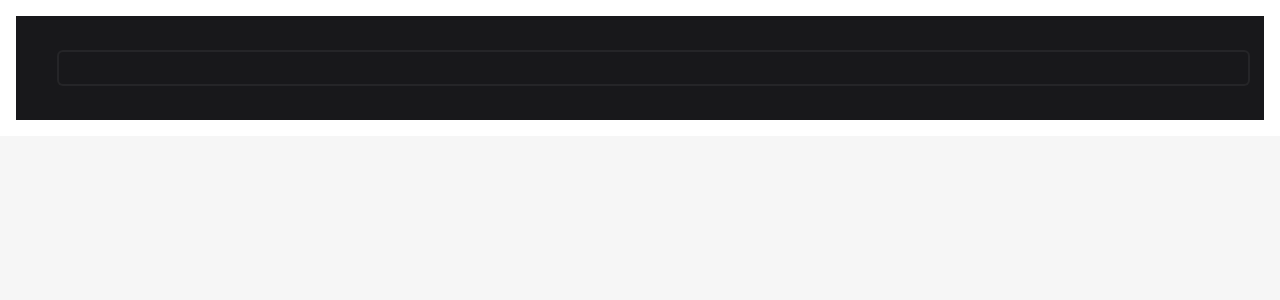
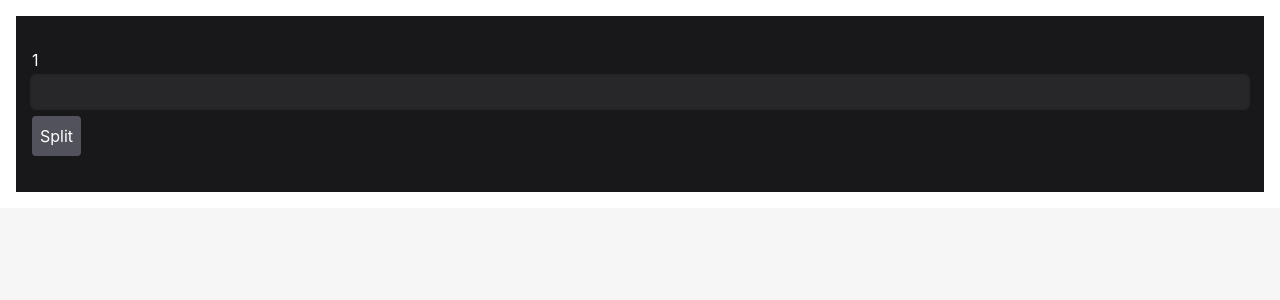
Before and after one commit to git-gustavolage/noteboxd, a React (Vite) app: page / in a window 1280 px wide. Both pictures are taken after a click on the element 640 px from the left and 48 px from the top of the page. Shown: the top 300 px of the page. Built offline with nearby package versions, Linux system fonts and the light colour scheme.

Commit message:
Refactor: text editor functions and text node paramters and workflow

```diff
--- a/src/App.tsx
+++ b/src/App.tsx
@@ -1,5 +1,6 @@
 import React from "react";
-import TextEditor from "./components/TextEditor";
+import { TextEditor } from "./components/TextNode";
+// import TextEditor from "./components/TextEditor";
 
 const App: React.FC = () => {
 
--- a/src/components/TextEditor.tsx
+++ b/src/components/TextEditor.tsx
@@ -85,9 +85,6 @@ const TextEditor: React.FC = () => {
     if (!current) return;
 
     const text = current.text;
-    //currentRange represneta o inedx do cursor dentro do texto
-
-    //funcao que divide o texto em 2 partes a partir de um index
     const splitText = (text: string, index: number) => {
       return [text.slice(0, index), text.slice(index)];
     }
@@ -139,6 +136,13 @@ const TextEditor: React.FC = () => {
           focus={node.id === focusedId}
         />
       ))}
+      <div>
+        {nodes.map((node) => (
+          <p>
+            {node.id} - {node.text}
+          </p>
+        ))}
+      </div>
     </div>
   );
 };
--- a/src/components/TextNode.tsx
+++ b/src/components/TextNode.tsx
@@ -1,95 +1,246 @@
 import { useEffect, useRef, useState } from "react";
 import TextNodeData from "../types/TextNodeData";
-import NodeToolMenu from "./NodeToolMenu";
 
-interface TextNodeProps {
-  node: TextNodeData;
-  onChange: (id: string, text: string) => void;
-  onEnterAtEnd: (id: string) => void;
-  onBackspaceAtStart: (id: string) => void;
-  onSplit: (id: string, currentRange: number) => void;
-  focus?: boolean;
-}
+//funcoes para manipulaão dos elementos:
+//split => separa o lado esquerdo do cursor do direito e cria um novo elemento a baixo, contendo o texto a direita.
+//merge => une dois elementos , em 2 cenários diferentes:
+//1- com a tecla delete, com o cursor no final do elemento atual, o texto do elemento seguinte vai para o elemento atual, e o elemento seguinte vai ser removido
+//2- com a tecla backspace, com o cursor no inicio do elemento atual, o texto do elemento atual vai para o elemento anterior, e o elemento atual vai ser removido
 
-const TextNode: React.FC<TextNodeProps> = ({ node, onChange, onEnterAtEnd, onBackspaceAtStart, onSplit, focus = false }) => {
-  const divRef = useRef<HTMLDivElement>(null);
-  const [active, setActive] = useState(false);
 
-  useEffect(() => {
-    if (divRef.current && divRef.current.innerText !== node.text) {
-      divRef.current.innerText = node.text;
+//divisão do código:
+//elementos:
+
+//TextEditor: contém todos os elementos, e também contém as funcoes de manipulacao dos elementos, além de manter a referência do elemento atualmente focado
+//TextNode: é o responsável por manipular visualmente o texto, e também contém as funcoes de manipulacao do texto; armazena uma referencia ao node para manipulação
+//Node: é o elemento em si
+//uma de susas funções é o updateText, que atualiza o texto do node e possui um callback que atualiza o estado no TextEditor
+
+const setCursorToEnd = (element: HTMLElement) => {
+  const range = document.createRange();
+  const selection = window.getSelection();
+  range.selectNodeContents(element);
+  range.collapse(false);
+  selection?.removeAllRanges();
+  selection?.addRange(range);
+};
+
+export const TextEditor: React.FC = () => {
+  const containerRef = useRef<HTMLDivElement>(null);
+  const [nodes, setNodes] = useState<TextNodeData[]>([]);
+  const [activeId, setActiveId] = useState<string | null>(null);
+  const [countNodes, setCountNodes] = useState(1);
+  const [mapTest, setMapTest] = useState(new Map());
+
+  const setActive = (id: string) => {
+    setActiveId(id);
+  }
+
+  const addNode = (node: TextNodeData) => {
+    setNodes((prev) => prev.find((n) => n.id === node.id) ? prev : [...prev, node]);
+    setActive(node.id);
+    mapTest.set(node.id, node);
+    setMapTest(new Map(mapTest));
+  }
+
+  const createNode = (text: string) => {
+    setCountNodes(countNodes + 1);
+    return {
+      id: countNodes.toString(),
+      text,
+      createdAt: new Date(),
+      editCount: 0
     }
-    if (focus && divRef.current) {
-      divRef.current.focus();
+  }
 
-      //TODO: verificar se ja existe algum range para mante-lo apóes um merege, se não, move o cursor para o final
+  const updateText = (id: string, text: string) => {
+    setNodes((prev) => prev.map((node) => node.id === id ? { ...node, text, editCount: node.editCount + 1 } : node));
+  }
 
-      const range = document.createRange();
-      range.selectNodeContents(divRef.current);
-      range.collapse(false);
-      const selection = window.getSelection();
-      selection?.removeAllRanges();
-      selection?.addRange(range);
-    }
-  }, [node.text, focus]);
+  const split = (id: string, cursorPosition: number) => {
+    setNodes((prev) => {
+      const index = prev.findIndex((n) => n.id === id);
+      const current = prev[index];
 
-  const handleKeyDown = (e: React.KeyboardEvent<HTMLDivElement>) => {
-    const el = e.currentTarget;
-    const selection = window.getSelection();
-    const range = selection?.getRangeAt(0);
+      const left = { ...current, text: current.text.slice(0, cursorPosition) };
+      const right = createNode(current.text.slice(cursorPosition).trimEnd());
 
-    if (e.key === "Enter") {
-      e.preventDefault();
-      //TODO: verificar se o cursor esta no final, se não estiver, fazer o split criando novo elemento com o texto restante
+      setActiveId(right.id);
+      return [...prev.slice(0, index), left, right, ...prev.slice(index + 1)];
+    });
+  }
 
-      const isCursorAtEnd = range && range.endOffset === el.innerText.length;
-
-      if (!isCursorAtEnd) {
-        onSplit(node.id, range?.endOffset ?? 0);
-      }
-
-      if (isCursorAtEnd) {
-        onEnterAtEnd(node.id);
-      }
-    }
-
-    if (e.key === "Backspace") {
-      //TODO: verificar se o cursor esta no inicio, se estiver, fazer o merge
-      //FIX: se nao tem conteudo e estiver no inicio, fazer o merge e setar o ponteiro do elemento atual para o item acima na lista
-      const isCursorAtStart = range && range.startOffset === 0;
-
-      if (isCursorAtStart) {
-        if (el.innerText.trim() === "") {
-        }
-        e.preventDefault();
-        onBackspaceAtStart(node.id);
-      }
+  const handleClick = (e: React.MouseEvent) => {
+    if (e.target === containerRef.current) {
+      addNode(createNode(""));
     }
   };
 
   return (
     <div
-      className={"inline-flex gap-1 w-full relative items-center"}
-      onMouseEnter={() => setActive(true)}
-      onMouseLeave={() => setActive(false)}
+      ref={containerRef}
+      className="px-4 py-8 w-full h-full bg-zinc-900 text-white"
+      onClick={handleClick}
     >
-      <NodeToolMenu active={active} node={node} onMergeWithPrevious={onBackspaceAtStart} onSplit={onEnterAtEnd} onRemove={() => {
-        onChange(node.id, "");
-        onBackspaceAtStart(node.id);
-        setActive(false);
-      }} />
+      {nodes.map((node) => (
+        <TextNode
+          key={node.id}
+          node={node}
+          setActive={setActive}
+          updateText={updateText}
+          split={split}
+          active={node.id === activeId}
+        />
+      ))}
+    </div>
+  )
+}
 
+interface TextNodeProps {
+  node: TextNodeData,
+  updateText: (id: string, text: string) => void
+  split: (id: string, cursorPosition: number) => void
+  active: boolean,
+  setActive: (id: string) => void
+}
+
+const TextNode: React.FC<TextNodeProps> = ({ node, updateText, split, active, setActive }) => {
+  const element = useRef<HTMLDivElement>(null);
+  const cursorPosition = useRef(0);
+
+  useEffect(() => {
+    if (element.current && element.current.innerText !== node.text) {
+      element.current.innerText = node.text;
+    }
+    if (active && element.current) {
+      element.current.focus();
+      setCursorToEnd(element.current);
+    }
+  }, [node.text, active]);
+
+
+  const handleInput = (e: React.InputEvent<HTMLDivElement>) => {
+    const text = e.currentTarget.innerText;
+    updateText(node.id, text);
+  }
+
+  const forceSplit = () => {
+    cursorPosition.current = window.getSelection()?.anchorOffset ?? 0;
+    split(node.id, cursorPosition.current);
+  }
+
+  const handleKeyPress = (e: React.KeyboardEvent<HTMLDivElement>) => {
+
+    if (e.key === "Enter") {
+      e.preventDefault();
+      cursorPosition.current = window.getSelection()?.anchorOffset ?? 0;
+      split(node.id, cursorPosition.current);
+    }
+  }
+
+  return (
+    <div>
+      <p>{node.id}</p>
       <div
-        ref={divRef}
-        onClick={() => setActive(true)}
+        ref={element}
+        className={"node w-full p-1 my-1 rounded outline-none whitespace-pre-wrap min-h-[1em] text-base leading-6 hover:bg-zinc-800 focus:ring-2 focus:ring-zinc-800/90 duration-200 ease-out " + (active ? "bg-zinc-800" : "")}
+        onInput={handleInput}
+        onClick={() => setActive(node.id)}
+        onKeyDown={handleKeyPress}
         contentEditable
         suppressContentEditableWarning
-        className="node w-full p-1 my-1 rounded outline-none whitespace-pre-wrap min-h-[1em] text-base leading-6 hover:bg-zinc-800 focus:ring-2 focus:ring-zinc-800/90 duration-200 ease-out"
-        onInput={(e) => onChange(node.id, e.currentTarget.innerText)}
-        onKeyDown={handleKeyDown}
       />
+      <button
+        className="p-2 my-1 rounded bg-zinc-600 hover:bg-zinc-800 duration-200 ease-out"
+        onClick={forceSplit}
+      >
+        Split
+      </button>
     </div>
-  );
-};
+  )
+}
+
+
+// const TextNode: React.FC<TextNodeProps> = ({ node, onChange, onEnterAtEnd, onBackspaceAtStart, onSplit, focus = false }) => {
+//   const divRef = useRef<HTMLDivElement>(null);
+//   const [active, setActive] = useState(false);
+//   const cursorPosition = useRef(0);
+
+//   useEffect(() => {
+//     if (divRef.current && divRef.current.innerText !== node.text) {
+//       divRef.current.innerText = node.text;
+//     }
+//     if (focus && divRef.current) {
+//       divRef.current.focus();
+
+//       //TODO: verificar se ja existe algum range para mante-lo apóes um merege, se não, move o cursor para o final
+
+//       const range = document.createRange();
+//       range.selectNodeContents(divRef.current);
+//       range.collapse(false);
+//       const selection = window.getSelection();
+//       selection?.removeAllRanges();
+//       selection?.addRange(range);
+//     }
+//   }, [node.text, focus]);
+
+//   const handleKeyDown = (e: React.KeyboardEvent<HTMLDivElement>) => {
+//     const el = e.currentTarget;
+//     const selection = window.getSelection();
+//     const range = selection?.getRangeAt(0);
+
+//     if (e.key === "Enter") {
+//       e.preventDefault();
+//       //TODO: verificar se o cursor esta no final, se não estiver, fazer o split criando novo elemento com o texto restante
+
+//       const isCursorAtEnd = range && range.endOffset === el.innerText.length;
+
+//       if (!isCursorAtEnd) {
+//         onSplit(node.id, range?.endOffset ?? 0);
+//       }
+
+//       if (isCursorAtEnd) {
+//         onEnterAtEnd(node.id);
+//       }
+//     }
+
+//     if (e.key === "Backspace") {
+//       //TODO: verificar se o cursor esta no inicio, se estiver, fazer o merge
+//       //FIX: se nao tem conteudo e estiver no inicio, fazer o merge e setar o ponteiro do elemento atual para o item acima na lista
+//       const isCursorAtStart = range && range.startOffset === 0;
+
+//       if (isCursorAtStart) {
+//         if (el.innerText.trim() === "") {
+//         }
+//         e.preventDefault();
+//         onBackspaceAtStart(node.id);
+//       }
+//     }
+//   };
+
+//   return (
+//     <div
+//       className={"inline-flex gap-1 w-full relative items-center"}
+//       onMouseEnter={() => setActive(true)}
+//       onMouseLeave={() => setActive(false)}
+//     >
+//       <NodeToolMenu active={active} node={node} onMergeWithPrevious={onBackspaceAtStart} onSplit={onEnterAtEnd} onRemove={() => {
+//         onChange(node.id, "");
+//         onBackspaceAtStart(node.id);
+//         setActive(false);
+//       }} />
+
+//       <div
+//         ref={divRef}
+//         onClick={() => setActive(true)}
+//         contentEditable
+//         suppressContentEditableWarning
+//         className="node w-full p-1 my-1 rounded outline-none whitespace-pre-wrap min-h-[1em] text-base leading-6 hover:bg-zinc-800 focus:ring-2 focus:ring-zinc-800/90 duration-200 ease-out"
+//         onInput={(e) => onChange(node.id, e.currentTarget.innerText)}
+//         onKeyDown={handleKeyDown}
+//       />
+//     </div>
+//   );
+// };
 
 export default TextNode;
```
Also changed, not shown: 1 other file (tests, documents, lock files or other folders).
